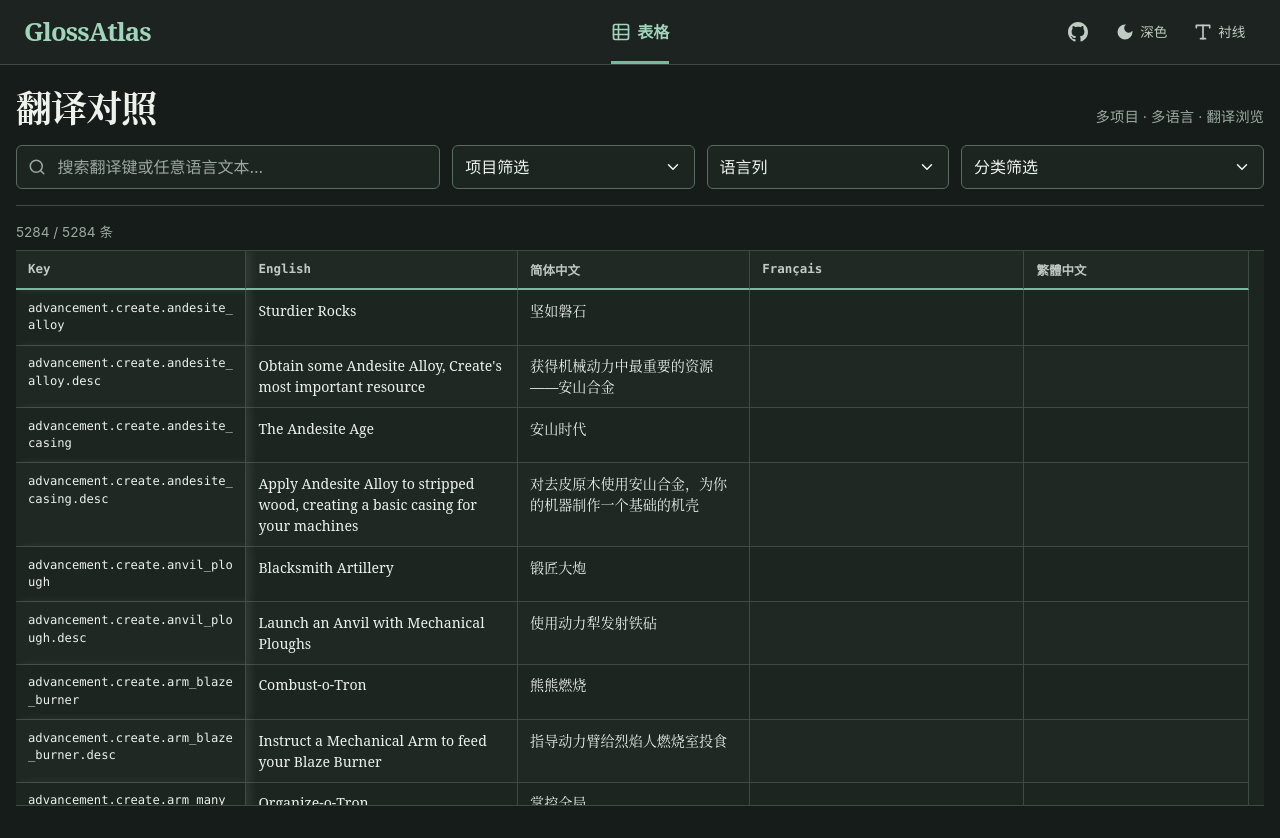
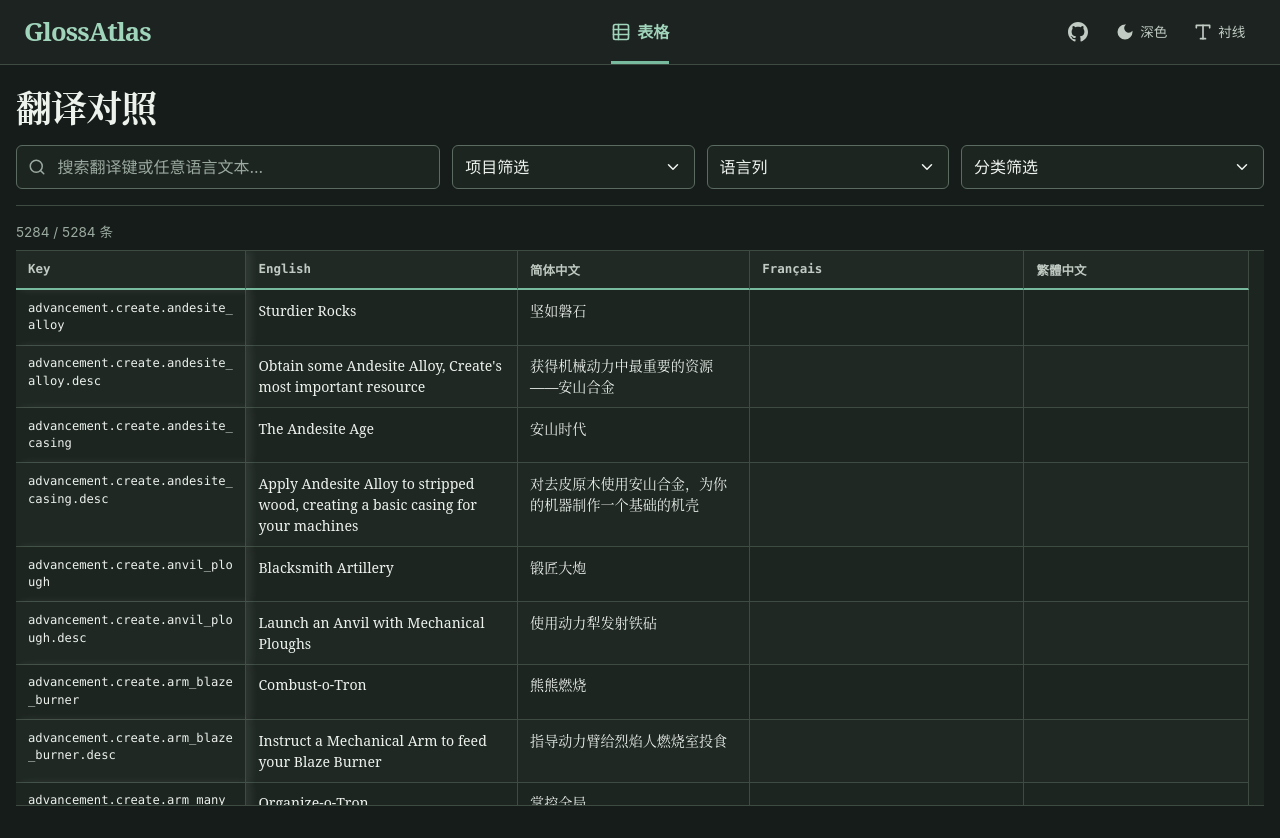
Before and after one commit to Andepthy/Brassigloss, a Vue app in the folder app/: page / in a window 1280 px wide. Built offline with nearby package versions, Linux system fonts and the light colour scheme.

Commit message:
移除翻译对照页面标题下的描述文本，并更新 GitHub 链接至新仓库

```diff
--- a/app/src/App.vue
+++ b/app/src/App.vue
@@ -10,7 +10,6 @@
     <header class="table-header">
       <div class="table-header__title">
         <h1>翻译对照</h1>
-        <p>多项目 · 多语言 · 翻译浏览</p>
       </div>
       <div class="table-toolbar" aria-label="筛选工具">
         <label class="search-field">
--- a/app/src/assets/main.css
+++ b/app/src/assets/main.css
@@ -239,12 +239,6 @@
   letter-spacing: -0.025em;
 }
 
-.table-header__title p {
-  margin: 0;
-  color: var(--muted);
-  font-size: 0.9rem;
-}
-
 .table-toolbar {
   display: grid;
   grid-template-columns: minmax(220px, 1.4fr) minmax(140px, 0.8fr) minmax(140px, 0.8fr) minmax(180px, 1fr);
--- a/app/src/components/AppHeader.vue
+++ b/app/src/components/AppHeader.vue
@@ -16,7 +16,7 @@
     <div class="app-utilities">
       <a
         class="icon-button"
-        href="https://github.com/SkyEye-FAST/verdigloss"
+        href="https://github.com/Andepthy/GlossAtlas"
         target="_blank"
         rel="noopener noreferrer"
         :aria-label="'GitHub'"
```
